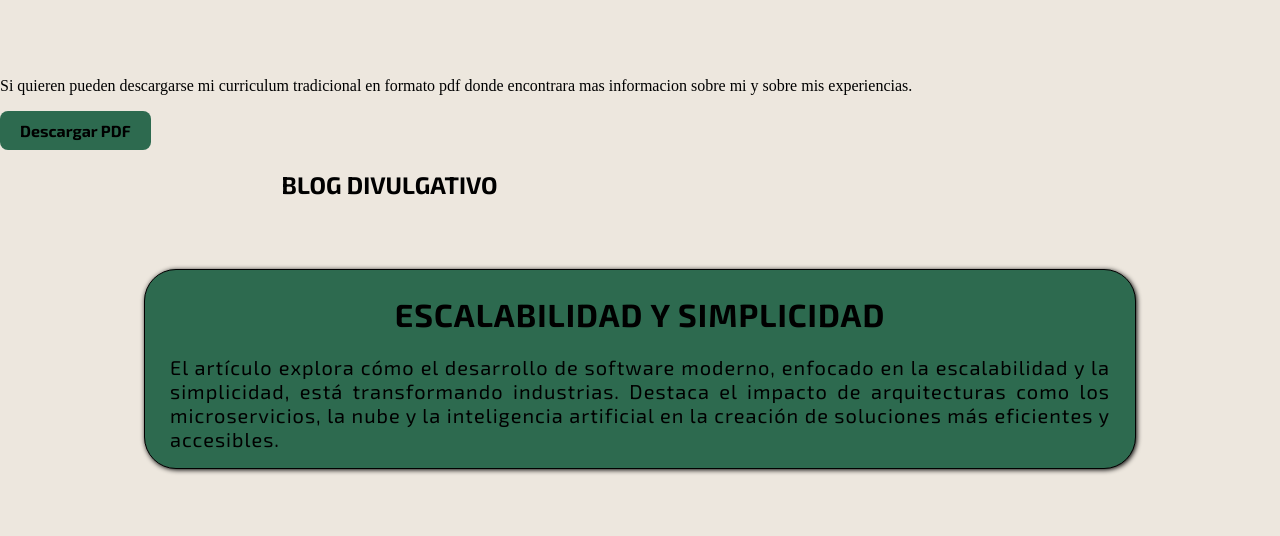
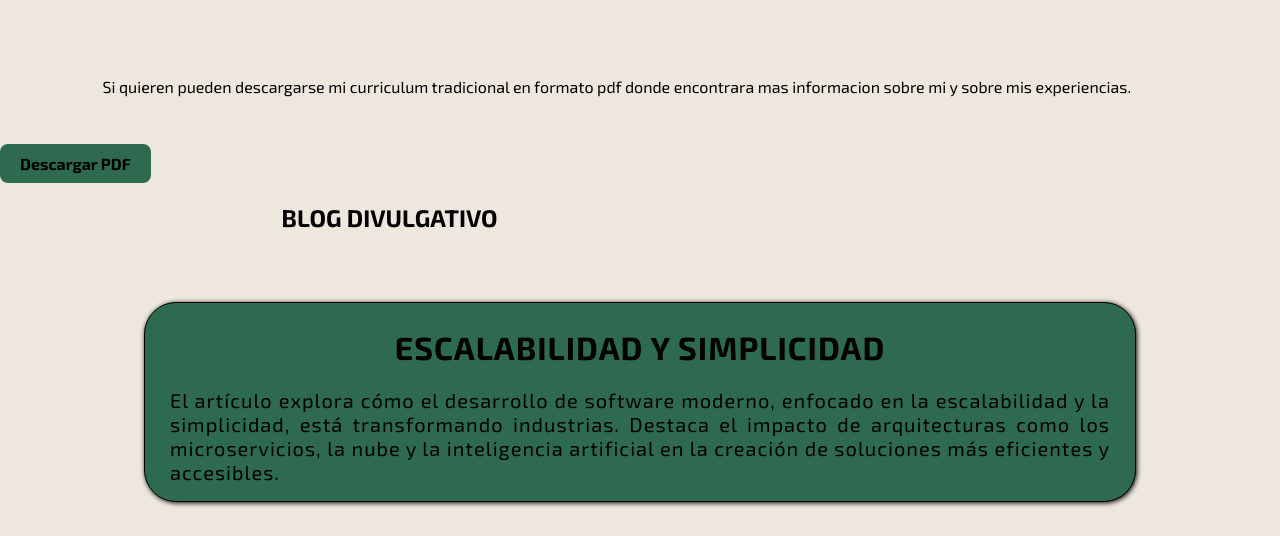
Before and after one commit to DJ4S/programacion_web, a plain HTML site: page index.html in a window 1280 px wide. Shown: the part 2816-3352 px from the top of the page. Drawn offline with Linux system fonts and the light colour scheme.

Commit message:
Update index.html

```diff
--- a/index.html
+++ b/index.html
@@ -98,7 +98,7 @@
 </div>
 
     <div class="contenedor_about">
-      <p> Si quieren pueden descargarse mi curriculum tradicional en formato pdf donde encontrara mas informacion sobre mi y sobre mis experiencias.</p>
+      <p class="texto_about"> Si quieren pueden descargarse mi curriculum tradicional en formato pdf donde encontrara mas informacion sobre mi y sobre mis experiencias.</p>
       <a href="cv.pdf" download class="btn-descargar">Descargar PDF</a>
     </div>
 
```
